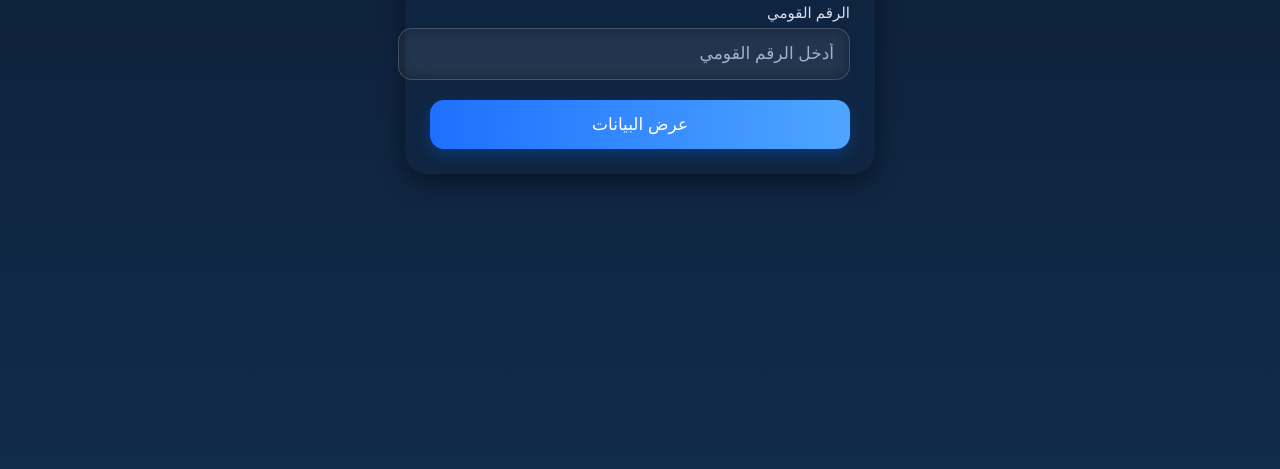
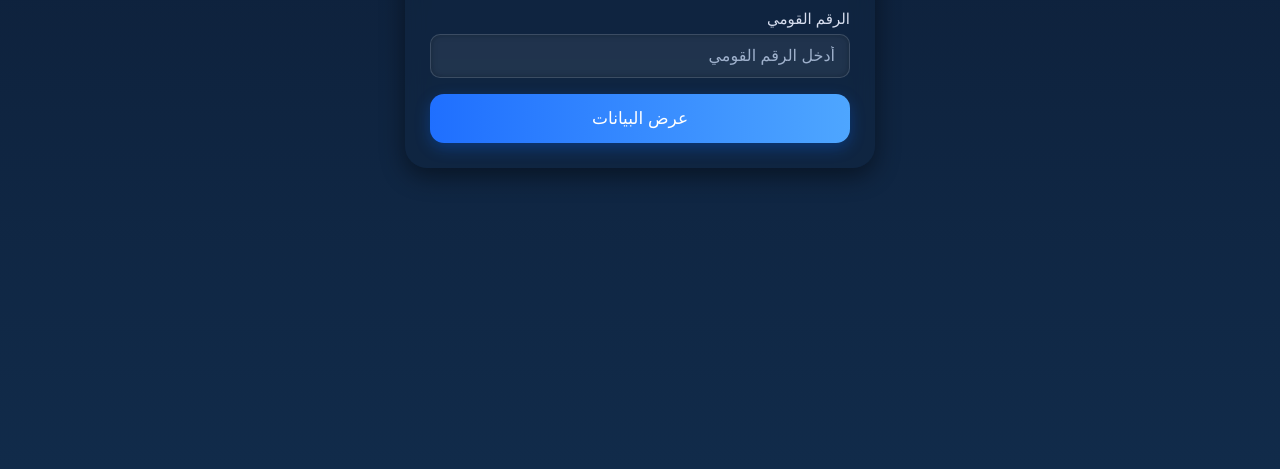
Before and after one commit to itsystems02-rgb/IT-IS, a plain HTML site: page index.html in a window 1280 px wide. Shown: the part 387-856 px from the top of the page. Drawn offline with Linux system fonts and the light colour scheme.

Commit message:
Update index.html

```diff
--- a/index.html
+++ b/index.html
@@ -47,18 +47,20 @@
     color: #d7deef;
   }
 
-  input {
-    width: 100%;
-    padding: 15px;
-    border-radius: 14px;
-    border: 1px solid rgba(255,255,255,0.15);
-    background: rgba(255,255,255,0.08);
-    color: #fff;
-    font-size: 17px;
-    outline: none;
-    margin-bottom: 20px;
-    box-shadow: inset 0 0 12px rgba(0,0,0,0.35);
-  }
+ input {
+  width: 100%;
+  padding: 12px 14px;
+  border-radius: 10px;
+  border: 1px solid rgba(255,255,255,0.12);
+  background: rgba(255,255,255,0.07);
+  color: #fff;
+  font-size: 16px;
+  outline: none;
+  margin-bottom: 16px;
+  box-sizing: border-box;   /* الأهم */
+  box-shadow: inset 0 0 6px rgba(0,0,0,0.25);
+}
+
 
   input::placeholder {
     color: #9fb1cc;
```
